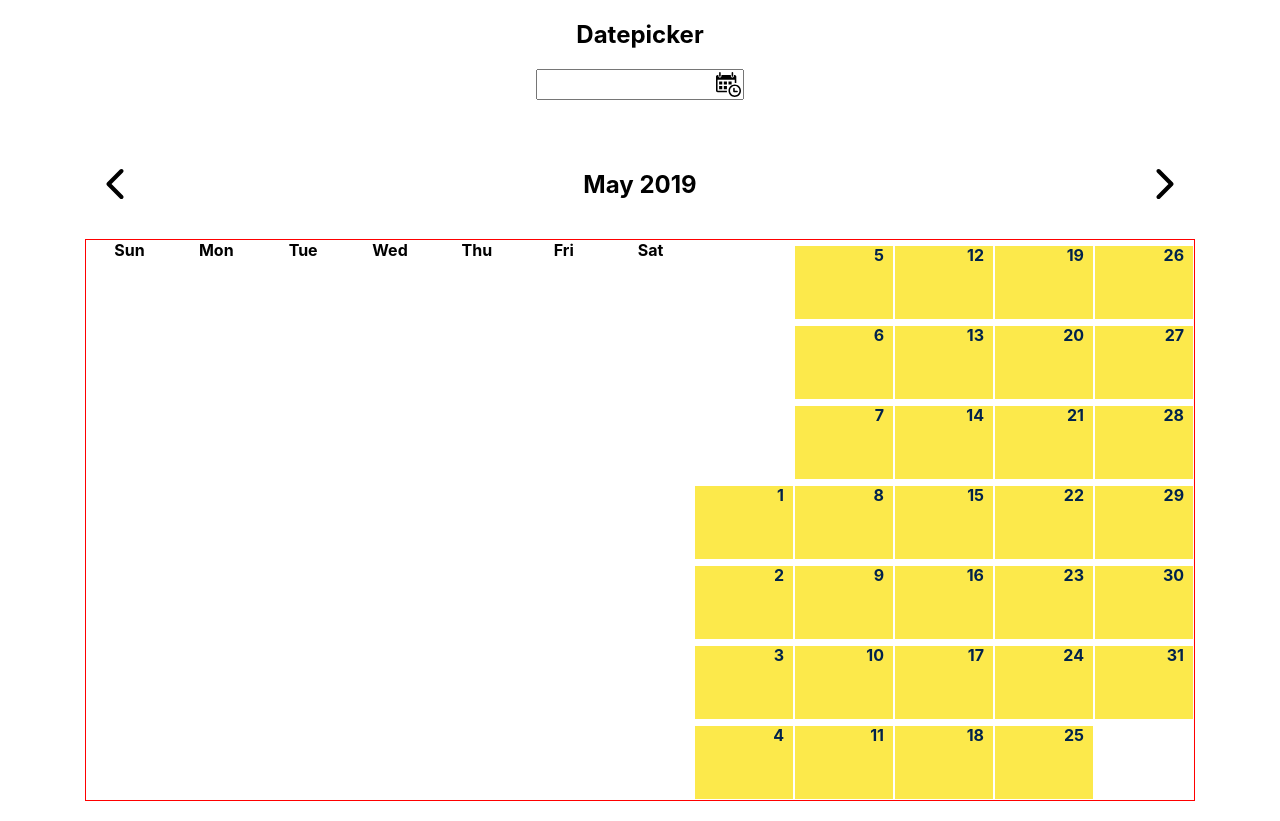
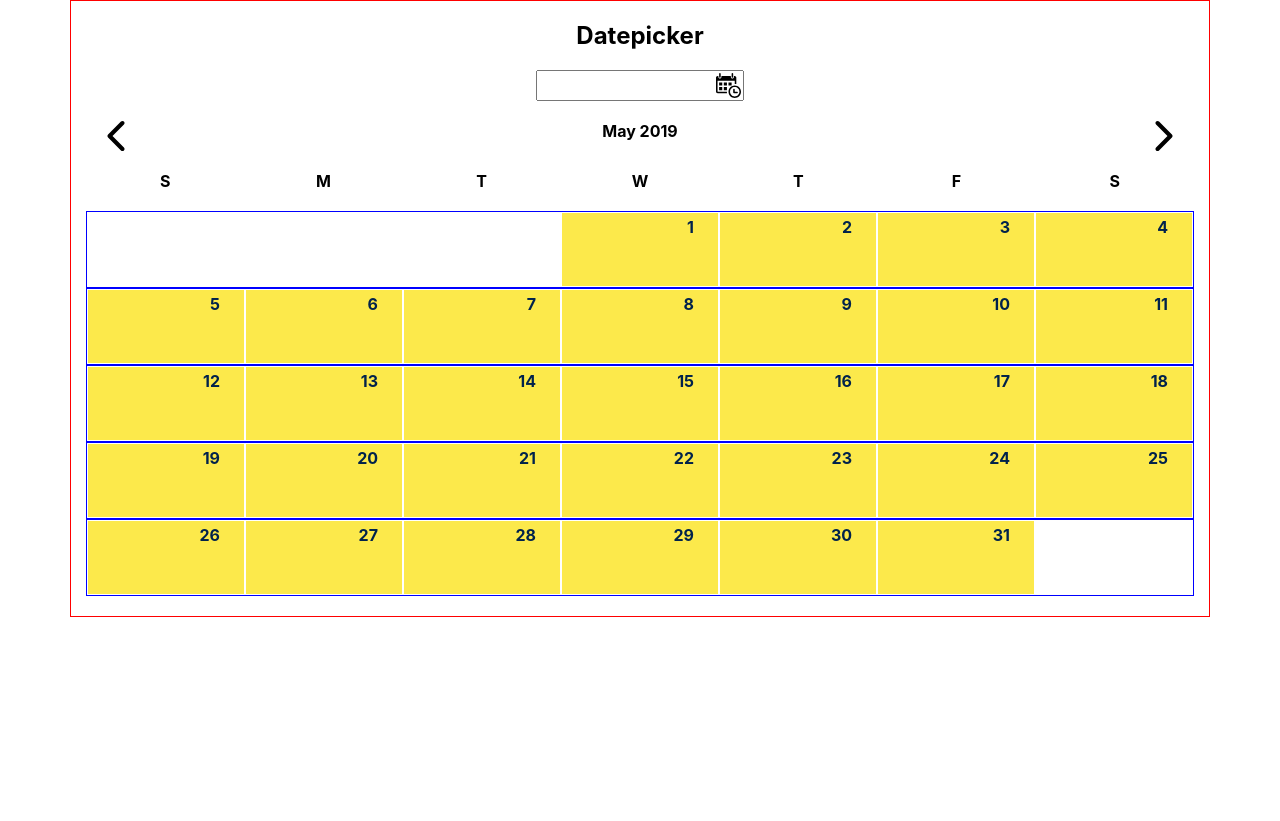
Before and after one commit to AlanaFarkas/date-picker, a React (Create React App) app: page / in a window 1280 px wide. Both pictures are taken after a click on the picture 728 px from the left and 84 px from the top of the page. After the commit the page ends 800 px from the top, so only its background shows below. Built offline with nearby package versions, Linux system fonts and the light colour scheme; what react-animations would draw is missing.

Commit message:
fix: cleaned up jsx architecture

```diff
--- a/src/App.js
+++ b/src/App.js
@@ -54,11 +54,12 @@ export default class App extends Component {
 
 const AppContainer = styled(Container)`
   text-align: center;
+  border: 1px red solid;
 `;
 
-const AppHeaderRow = styled(Row)``;
+const AppHeaderRow = styled.div``;
 
-const AppHeaderColumn = styled(Col)``;
+const AppHeaderColumn = styled.div``;
 
 const HeaderText = styled.h2`
   text-align: center;
--- a/src/Calendar.js
+++ b/src/Calendar.js
@@ -102,9 +102,9 @@ export default class Calendar extends Component {
 
         const renderedCalendarWeeks = dates.map((week, i) => {
             return (
-                <Days key={i}>
+                <Week key={i}>
                     {week.map((number, i) =>
-                        <DateCells
+                        <DateCell
                             data-test={`date-cell-${number}`}
                             number={number}
                             onClick={() => this.handleSelectDate(number)}
@@ -113,9 +113,9 @@ export default class Calendar extends Component {
                             <DateDigit>
                                 {number}
                             </DateDigit>
-                        </DateCells>
+                        </DateCell>
                     )}
-                </Days>
+                </Week>
             );
         });
 
@@ -125,12 +125,12 @@ export default class Calendar extends Component {
     renderDaysOfTheWeek() {
         const dayStrings = ALL_DAYS.map((day, i) => {
           return (
-                <DaysOfTheWeek
+                <Weekday
                     data-test={`day-of-the-week-${day}`}
                     key={i}
                 >
                     {day}
-                </DaysOfTheWeek>
+                </Weekday>
           )
         });
         return dayStrings;
@@ -168,30 +168,35 @@ export default class Calendar extends Component {
         return (
             <CalendarContainer data-test="calendar-container">
                 {this.renderChosenDate()}
-                <CalendarHeaderRow>
                 <CalendarHeader data-test="calendar-header">
+                    <PrevImgColumn>
                         <PrevArrowImage
                             data-test="prev-arrow-icon"
                             onClick={this.handlePrev}
                             src={PrevArrow}
                         />
+                    </PrevImgColumn>
                     <CalendarMonthYear>{displayedMonth} {year}</CalendarMonthYear>
+                    <NextImgColumn>
                         <NextArrowImage
                             data-test="next-arrow-icon"
                             onClick={this.handleNext}
                             src={NextArrow}
                         />
+                    </NextImgColumn>
                 </CalendarHeader>
-                </CalendarHeaderRow>
-                <CalendarInfoRow>
+
+                <DaysOfTheWeekRow data-test="days-of-the-week-row">
                     {this.renderDaysOfTheWeek()}
+                </DaysOfTheWeekRow>
                     {this.renderCalendarWeeks()}
-                </CalendarInfoRow>
             </CalendarContainer>
         )
     }
 
 }
+
+// {this.renderCalendarWeeks()}
 
 const calendarFadeIn = keyframes `${fadeIn}`;
 const chosenDateFadeIn = keyframes `${fadeIn}`;
@@ -203,8 +208,11 @@ const HeaderDate = styled.div`
 const CalendarContainer = styled(Container)`
     animation: 1s ${calendarFadeIn}
     padding: 20px;
-    margin: 30px auto 0;
+    margin: auto;
 `;
+
+const PrevImgColumn = styled(Col)``
+const NextImgColumn = styled(PrevImgColumn)``
 
 const PrevArrowImage = styled.img`
     float: left;
@@ -216,34 +224,30 @@ const NextArrowImage = styled(PrevArrowImage)`
     float: right
 `;
 
-const CalendarHeaderRow = styled.div``;
-
-const CalendarHeader = styled.div`
+const CalendarHeader = styled(Row)`
     margin-bottom: 20px;
-    display: flex;
-    flex-direction: row;
-    justify-content: space-between;
-    align-items: center;
+    justify-content: space-around;
 `;
 
-const CalendarMonthYear = styled.h2`
+const CalendarMonthYear = styled(Col)`
     font-weight: bold;
 `;
 
-const CalendarInfoRow = styled(Row)`
-    border: 1px red solid;
+const DaysOfTheWeekRow = styled(Row)`
+    flex-wrap: nowrap!important;
 `
 
-const Days = styled.div`
+const Week = styled(Row)`
+    border: 1px blue solid;
 `;
 
-const DaysOfTheWeek = styled(Col)`
+const Weekday = styled(Col)`
   padding-bottom: 20px;
   font-weight: bold;
   width: 100%;
 `;
 
-const DateCells = styled.div`
+const DateCell = styled(Col)`
   background-color: ${props => props.number != null ? '#fce94b;' : '#ffffff;'}
   color: #01224b;
   font-weight: bold;
--- a/src/constants.js
+++ b/src/constants.js
@@ -12,4 +12,4 @@ export const ALL_MONTHS = {
     November: 30,
     December: 31
 }
-export const ALL_DAYS = ['Sun', 'Mon', 'Tue', 'Wed', 'Thu', 'Fri', 'Sat'];
+export const ALL_DAYS = ['S', 'M', 'T', 'W', 'T', 'F', 'S'];
```
Lines whose indentation alone changed are shown as unchanged.
